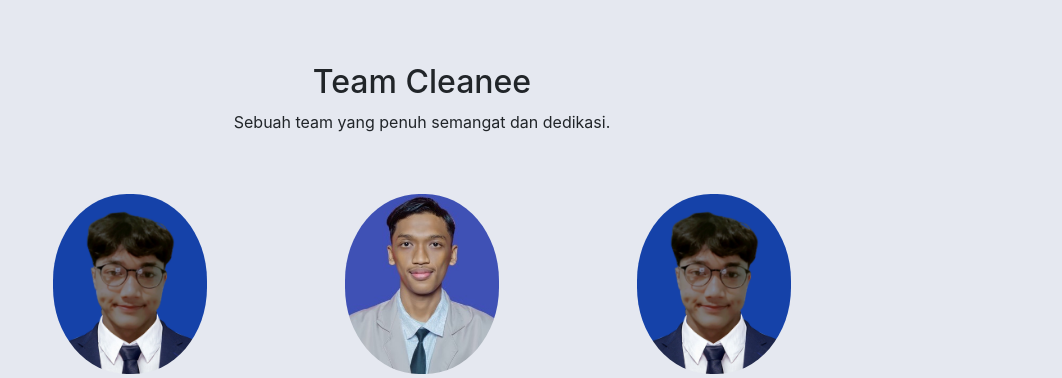
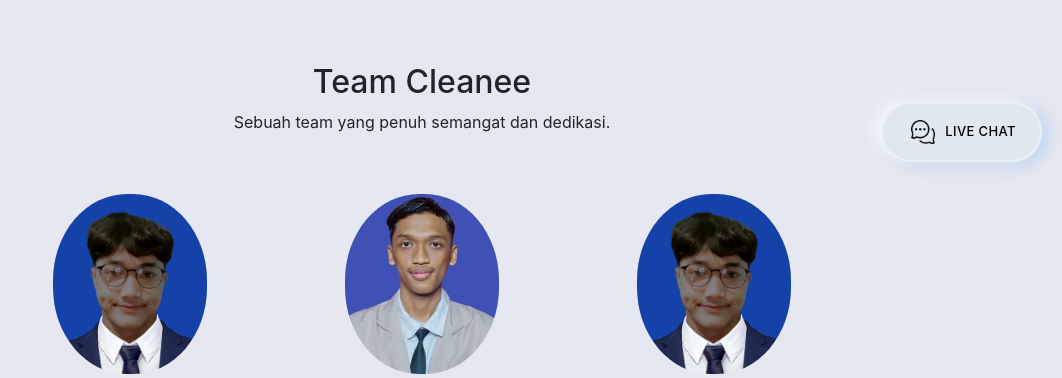
Before and after one commit to ibrahimelgibran/buyr-mobile, a CodeIgniter app: page /gstore/ in a window 1280 px wide. Shown: the part 618-996 px from the top of the page, without its empty margins (218-1280 px from the left). Run offline with CodeIgniter, Linux system fonts and the light colour scheme; data that the repository does not hold is empty; some libraries are stand-ins or nearby versions; some web fonts are replaced.

Commit message:
update bug

```diff
--- a/application/views/pages/home/index.php
+++ b/application/views/pages/home/index.php
@@ -467,7 +467,47 @@
 </style>
 <!--Hero area end-->
 
-
 <!-- Footer -->
 <?php $this->load->view('layouts/_footer') ?>
 <!-- End of footer -->
+
+<!-- button chackbok -->
+<button onclick="window.location.href='https://chatapp.smksmuhammadiyahgamping.sch.id/'">
+  <img src="./images/logo/chat.png" alt="Icon Pesan" width="24" height="24"> Live Chat
+</button>
+<style>
+button {
+  display: flex;
+  align-items: center;
+  justify-content: center;
+  gap: 10px;
+  font-family: inherit;
+  font-size: 13px;
+  font-weight: 500;
+  text-transform: uppercase;
+  letter-spacing: 0.4px;
+  color: #000;
+  background-color: #e0e8ef;
+  border-style: solid;
+  border-width: 2px 2px 2px 2px;
+  border-color: rgba(255, 255, 255, 0.333);
+  border-radius: 40px 40px 40px 40px;
+  padding: 16px 24px 16px 28px;
+  transition: 0.2s;
+  box-shadow: -4px -2px 16px 0px #ffffff, 4px 2px 16px 0px rgb(95 157 231 / 48%);
+  position: fixed; /* Tetapkan posisi tetap */
+  bottom: 20px; /* Atur jarak dari bagian bawah halaman */
+  right: 20px; /* Atur jarak dari bagian kanan halaman */
+}
+
+button:hover {
+  color: #516d91;
+  background-color: #E5EDF5;
+  box-shadow: -2px -1px 8px 0px #ffffff, 2px 1px 8px 0px rgb(95 157 231 / 48%);
+}
+
+button:active {
+  box-shadow: none;
+}
+</style>
+<!-- end button chackbok -->
```
Also changed, not shown: images/logo/chat.png (added).
